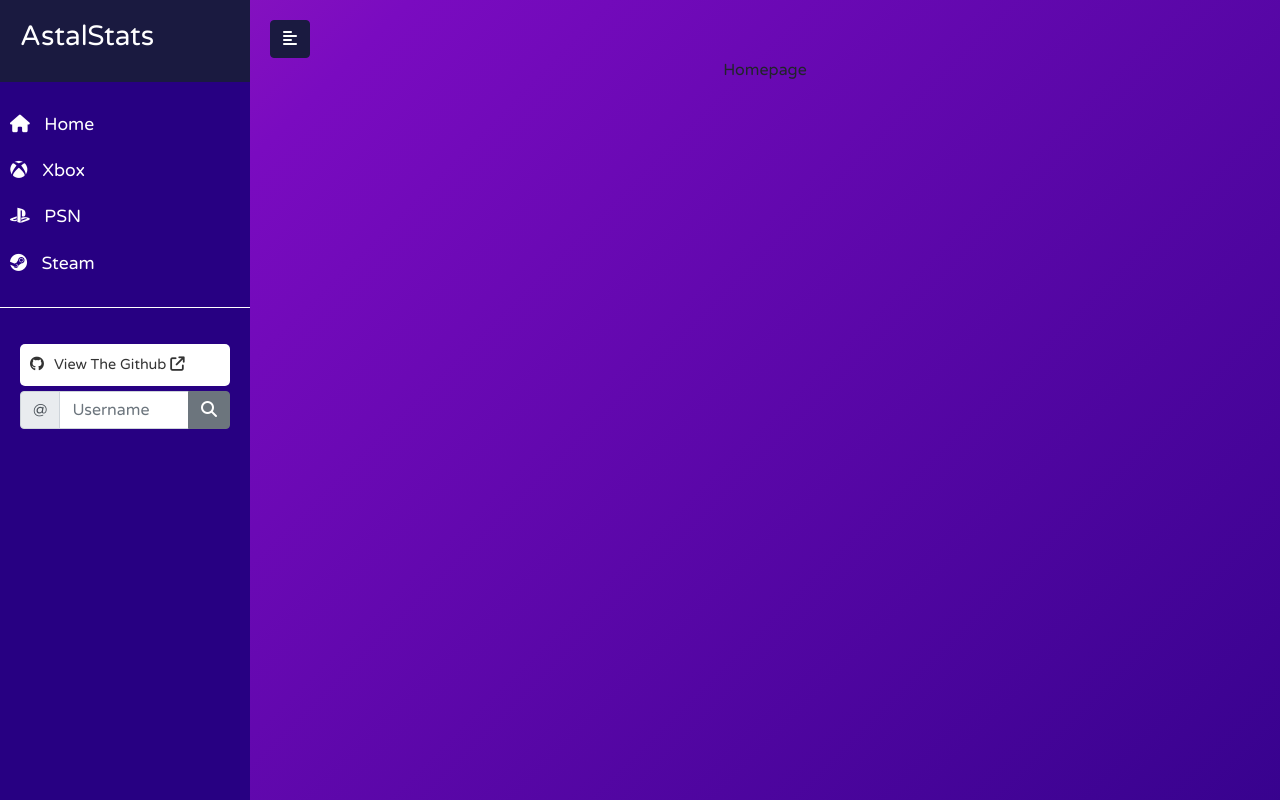
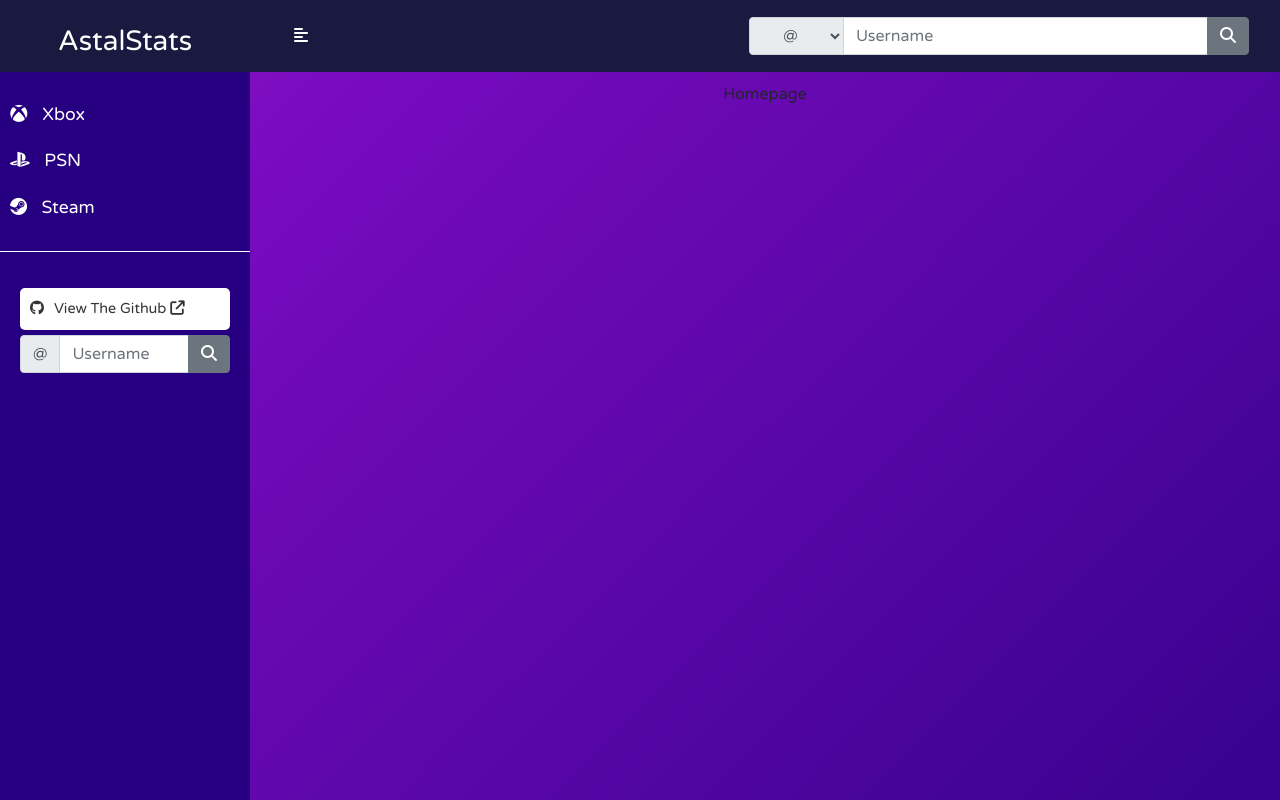
Before and after one commit to The1Simplified/AstralStats, a Flask app: page / in a window 1280 px wide. Run offline with Flask 2, Linux system fonts and the light colour scheme; some libraries are stand-ins or nearby versions.

Commit message:
Finalizing front-end

```diff
--- a/app.py
+++ /dev/null
@@ -1,39 +0,0 @@
-from waitress import serve
-
-from flask import Flask, render_template, redirect, url_for, session
-from flask_session import Session
-
-app = Flask(__name__)
-Session(app)
-
-@app.route("/", methods=["GET", "POST"])
-async def homepage():
-    return render_template("homepage.html")
-
-@app.route("/xbox", methods=["GET", "POST"])
-async def xbox():
-    return render_template("xbox.html")
-
-@app.route("/xbox/user/<string:gamertag>", methods=["GET", "POST"])
-async def xbox_user_account():
-    return render_template("xbox.html")
-
-@app.route("/playstation", methods=["GET", "POST"])
-async def playstation():
-    return render_template("playstation.html")
-
-@app.route("/playstation/user/<string:gamertag>", methods=["GET", "POST"])
-async def playstation_user_account():
-    return render_template("playstation.html")
-
-@app.route("/steam", methods=["GET", "POST"])
-async def steam():
-    return render_template("steam.html")
-
-@app.route("/steam/user/<string:gamertag>", methods=["GET", "POST"])
-async def steam_user_account():
-    return render_template("steam.html")
-
-if __name__ == "__main__":
-    # app.run(host="localhost", port=5000)  # Dev
-    serve(app, host="0.0.0.0", port=5000) # Production
--- /dev/null
+++ b/config.py
@@ -0,0 +1,4 @@
+import secrets
+
+class Config:
+    SECRET_KEY = f'{secrets.token_hex(16)}'
--- a/requirements.txt
+++ b/requirements.txt
@@ -1,4 +1,5 @@
 waitress
 flask[async]
 flask_session
+flask_sqlalchemy
 xbox-webapi
--- /dev/null
+++ b/routes/xbox/utils.py
@@ -0,0 +1,4 @@
+import os
+
+client_id = os.environ.get("MS_CLIENT_ID")
+client_secret = os.environ.get("MS_CLIENT_SECRET")
--- /dev/null
+++ b/run.py
@@ -0,0 +1,17 @@
+import pathlib
+import logging
+
+from waitress import serve
+from __init__ import create_app
+
+app = create_app()
+logging.basicConfig(
+    format='%(asctime)s | [%(levelname)s] %(message)s',
+    datefmt='%m/%d/%Y at %I:%M:%S %p',
+    filename=f'{str(pathlib.Path(__file__).parent.resolve())}\\WebLogs.log',
+    encoding='utf-8',
+    level=logging.WARNING)
+
+if __name__ == '__main__':
+    app.run(host='0.0.0.0', port=5000, debug=True)
+    #serve(app, host="0.0.0.0", port=5000)
--- a/static/css/main.css
+++ b/static/css/main.css
@@ -4,6 +4,9 @@
     --secondary-color: #270082;
     --tertiary-color: #7A0BC0;
     --quaternary-color: #FA58B6;
+    --provider-color-xbox: #107c10;
+    --provider-color-playstation: #003791;
+    --provider-color-steam: #00adee;
 }
 
 body {
@@ -32,6 +35,20 @@ a:focus {
 i,
 span {
     display: inline-block;
+}
+
+.btn-primary,
+.btn-primary:hover,
+.btn-primary:active,
+.btn-primary:visited,
+.btn-primary:focus {
+    background-color: var(--primary-color) !important;
+    border-color: var(--primary-color) !important;
+}
+
+li.nav-item .input-group {
+    max-width: 500px;
+    width: 60vw;
 }
 
 
@@ -99,11 +116,15 @@ span {
 }
 
 #sidebar .sidebar-header {
-    padding: 20px;
+    min-height: 70px;
+    height: 9vh;
+    padding: 10%;
+    text-align: center;
     background: var(--primary-color);
 }
 
 #sidebar .sidebar-header strong {
+    padding: 20%;
     display: none;
     font-size: 1.8em;
 }
@@ -119,24 +140,24 @@ span {
     display: block;
 }
 
-#sidebar ul li .home:hover {
-    color: #fff;
+#sidebar ul li:hover {
     background-image: linear-gradient(to right, var(--tertiary-color), var(--secondary-color));
 }
 
+#sidebar ul li .home:hover {
+    color: #fff;
+}
+
 #sidebar ul li .provider-xbox:hover {
-    color: #107c10;
-    background-image: linear-gradient(to right, var(--tertiary-color), var(--secondary-color));
+    color: var(--provider-color-xbox);
 }
 
 #sidebar ul li .provider-playstation:hover {
-    color: #003791;
-    background-image: linear-gradient(to right, var(--tertiary-color), var(--secondary-color));
+    color: var(--provider-color-playstation);
 }
 
 #sidebar ul li .provider-steam:hover {
-    color: #00adee;
-    background-image: linear-gradient(to right, var(--tertiary-color), var(--secondary-color));
+    color: var(--provider-color-steam);
 }
 
 #sidebar ul li a i {
@@ -189,22 +210,19 @@ a.github {
     color: #333333;
 }
 
-.btn-primary,
-.btn-primary:hover,
-.btn-primary:active,
-.btn-primary:visited,
-.btn-primary:focus {
-    background-color: var(--primary-color) !important;
-    border-color: var(--primary-color) !important;
-}
-
 
 /* ---------------------------------------------------
     CONTENT STYLE
 ----------------------------------------------------- */
 
+.bg-light {
+    min-height: 70px;
+    height: 9vh;
+    background-color: var(--primary-color) !important;
+    border-color: var(--primary-color) !important;
+}
+
 #content {
-    padding: 20px;
     min-height: 100vh;
     width: 100vw;
     transition: all 0.3s;
@@ -212,6 +230,7 @@ a.github {
 
 #elements {
     text-align: center;
+    padding-top: 1%;
 }
 
 
--- /dev/null
+++ b/templates/errors/404.html
@@ -0,0 +1,4 @@
+{% extends "layout.html" %} {% block content %}
+<h1>Oops. Page Not Found (404)</h1>
+<p>That page does not exist. Please try a different location</p>
+{% endblock content %}
--- a/templates/layout.html
+++ b/templates/layout.html
@@ -33,32 +33,31 @@
     <div class="wrapper">
       <!-- Sidebar Holder -->
       <nav id="sidebar">
+        <a class="home" href="{{ url_for('main.homepage') }}">
           <div class="sidebar-header">
             <h3>AstalStats</h3>
             <strong>AS</strong>
           </div>
+        </a>
 
         <ul class="list-unstyled components">
           <li>
-            <a class="home" href="{{ url_for('homepage') }}">
-              <i class="fa-solid fa-house"></i>
-              Home
-            </a>
-          </li>
-          <li>
-            <a class="provider-xbox" href="{{ url_for('xbox') }}">
+            <a class="provider-xbox" href="{{ url_for('xbox.main') }}">
               <i class="fa-brands fa-xbox"></i>
               Xbox
             </a>
           </li>
           <li>
-            <a class="provider-playstation" href="{{ url_for('playstation') }}">
+            <a
+              class="provider-playstation"
+              href="{{ url_for('playstation.main') }}"
+            >
               <i class="fa-brands fa-playstation"></i>
               PSN
             </a>
           </li>
           <li>
-            <a class="provider-steam" href="{{ url_for('steam') }}">
+            <a class="provider-steam" href="{{ url_for('steam.main') }}">
               <i class="fa-brands fa-steam"></i>
               Steam
             </a>
@@ -75,31 +74,81 @@
               <i class="fa-solid fa-arrow-up-right-from-square"></i
             ></a>
           </li>
-          <form id="search-form">
           <div class="input-group">
             <div class="input-group-prepend">
               <span class="input-group-text" id="basic-addon1">@</span>
             </div>
-            <input id="search" name="search" type="text" class="form-control" placeholder="Username" aria-label="Username" aria-describedby="basic-addon1">
+            <input
+              id="gamertagInput"
+              name="search"
+              type="text"
+              class="form-control"
+              placeholder="Username"
+              aria-label="searchUsername"
+              aria-describedby="basic-addon1"
+            />
             <div class="input-group-append">
-              <button class="btn btn-secondary" type="submit">
+              <button
+                class="btn btn-secondary"
+                type="submit"
+                id="gamertagSubmit"
+              >
                 <i class="fa fa-search"></i>
               </button>
             </div>
           </div>
-          </form>
         </ul>
       </nav>
 
       <!-- Page Content Holder -->
       <div id="content">
+        <nav class="navbar navbar-light bg-light">
+          <div class="container-fluid">
             <button type="button" id="sidebarCollapse" class="btn btn-primary">
               <i class="fa-solid fa-align-left"></i>
             </button>
 
-        <div id="elements">
-          {% block content %}{% endblock%}
+            <div class="" id="navbarSupportedContent">
+              <ul class="nav navbar-nav ml-auto">
+                <li class="nav-item active">
+                  <div class="input-group">
+                    <div class="input-group-prepend">
+                      <select
+                        class="input-group-text form-select"
+                        id="platformInputNav"
+                      >
+                        <option selected>@</option>
+                        <option value="xbox">Xbox</option>
+                        <option value="playstation">PSN</option>
+                        <option value="steam">Steam</option>
+                      </select>
                     </div>
+                    <input
+                      id="gamertagInputNav"
+                      name="search"
+                      type="text"
+                      class="form-control"
+                      placeholder="Username"
+                      aria-label="searchUsername"
+                      aria-describedby="platformInputNav"
+                    />
+                    <div class="input-group-append">
+                      <button
+                        class="btn btn-secondary"
+                        type="submit"
+                        id="gamertagSubmitNav"
+                      >
+                        <i class="fa fa-search"></i>
+                      </button>
+                    </div>
+                  </div>
+                </li>
+              </ul>
+            </div>
+          </div>
+        </nav>
+
+        <div id="elements">{% block content %}{% endblock%}</div>
       </div>
     </div>
 
@@ -107,11 +156,42 @@
     <script src="https://code.jquery.com/jquery-1.12.0.min.js"></script>
     <!-- Bootstrap Js CDN -->
     <script src="https://maxcdn.bootstrapcdn.com/bootstrap/3.3.7/js/bootstrap.min.js"></script>
+    <!-- Cookies -->
+    <script src="https://cdn.jsdelivr.net/npm/js-cookie@3.0.1/dist/js.cookie.min.js"></script>
 
     <script type="text/javascript">
       $(document).ready(function () {
+        var clicked = Cookies.get("active");
+
+        if (clicked == "true" && $("#sidebar").hasClass("active") == false) {
+          $("#sidebar").toggleClass("active");
+        }
+
         $("#sidebarCollapse").on("click", function () {
           $("#sidebar").toggleClass("active");
+          Cookies.set("active", $("#sidebar").hasClass("active"));
+        });
+      });
+    </script>
+    <script type="text/javascript">
+      $(document).ready(function () {
+        $("#gamertagSubmit").on("click", function () {
+          var search = $("#gamertagInput").val();
+          if ($.trim(search) != "") {
+            window.location.href = "http://localhost:5000/search/" + search;
+          }
+        });
+      });
+    </script>
+    <script type="text/javascript">
+      $(document).ready(function () {
+        $("#gamertagSubmitNav").on("click", function () {
+          var platform = $("#platformInputNav").val();
+          var search = $("#gamertagInputNav").val();
+          if ($.trim(search) != "") {
+            window.location.href =
+              "http://localhost:5000/search/" + platform + "/" + search;
+          }
         });
       });
     </script>
--- /dev/null
+++ b/templates/playstation_user_account.html
@@ -0,0 +1,3 @@
+{% extends "layout.html" %}{% block content %}
+playstation_user_account
+{%endblock%}
--- /dev/null
+++ b/templates/search.html
@@ -0,0 +1,3 @@
+{% extends "layout.html" %}{% block content %}
+search_for: {{ platform }} {{ search }}
+{%endblock%}
--- /dev/null
+++ b/templates/steam_user_account.html
@@ -0,0 +1,3 @@
+{% extends "layout.html" %}{% block content %}
+steam_user_account
+{%endblock%}
--- /dev/null
+++ b/templates/xbox_user_account.html
@@ -0,0 +1,3 @@
+{% extends "layout.html" %}{% block content %}
+xbox_user_account
+{%endblock%}
```
Also changed, not shown: __init__.py (added, +21 -0 lines), routes/errors/handlers.py (added, +15 -0 lines), routes/main/routes.py (added, +12 -0 lines), routes/playstation/routes.py (added, +14 -0 lines), routes/steam/routes.py (added, +13 -0 lines), routes/xbox/routes.py (added, +13 -0 lines), templates/errors/500.html (added, +7 -0 lines), 1 other file. Lines whose indentation alone changed are shown as unchanged.
